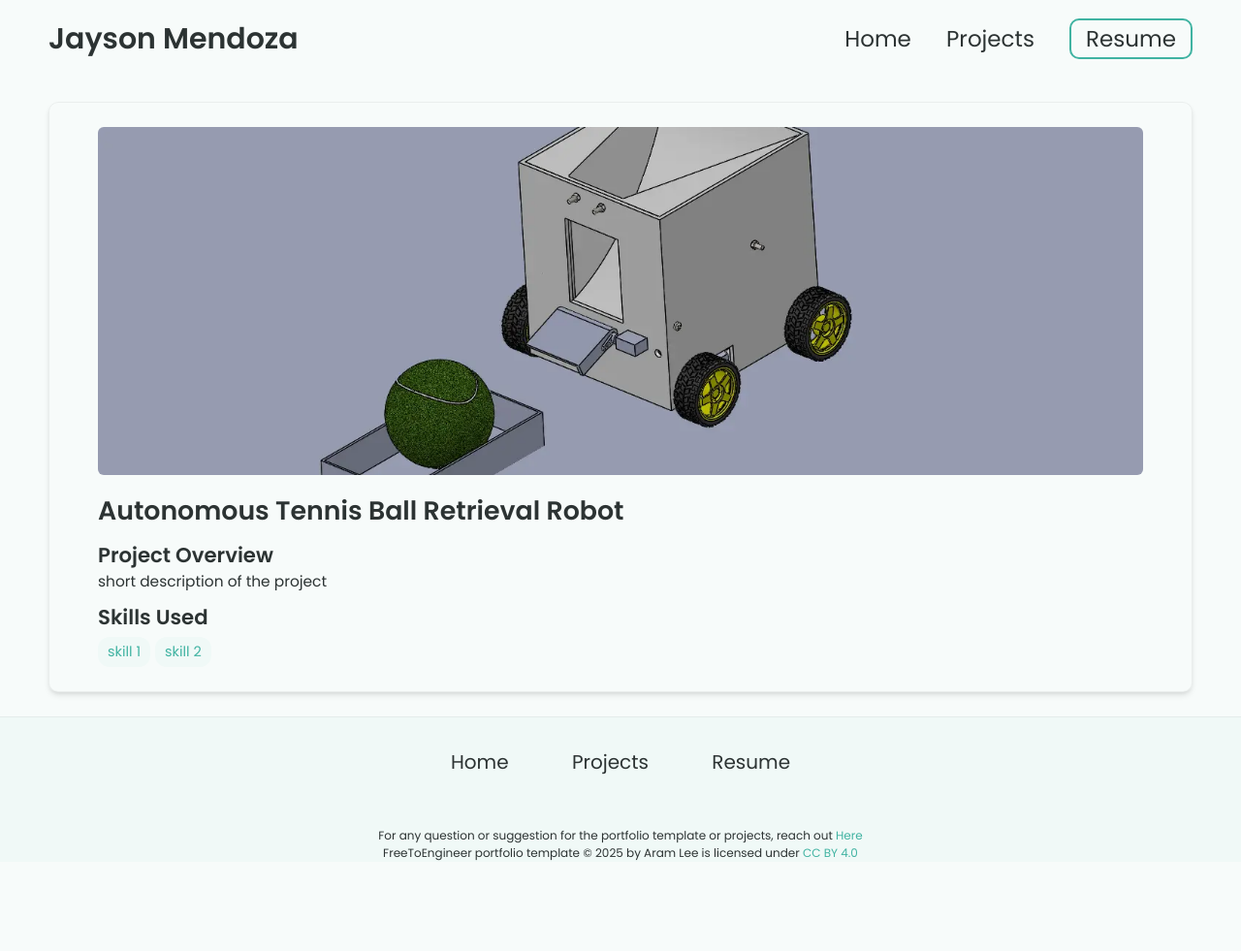
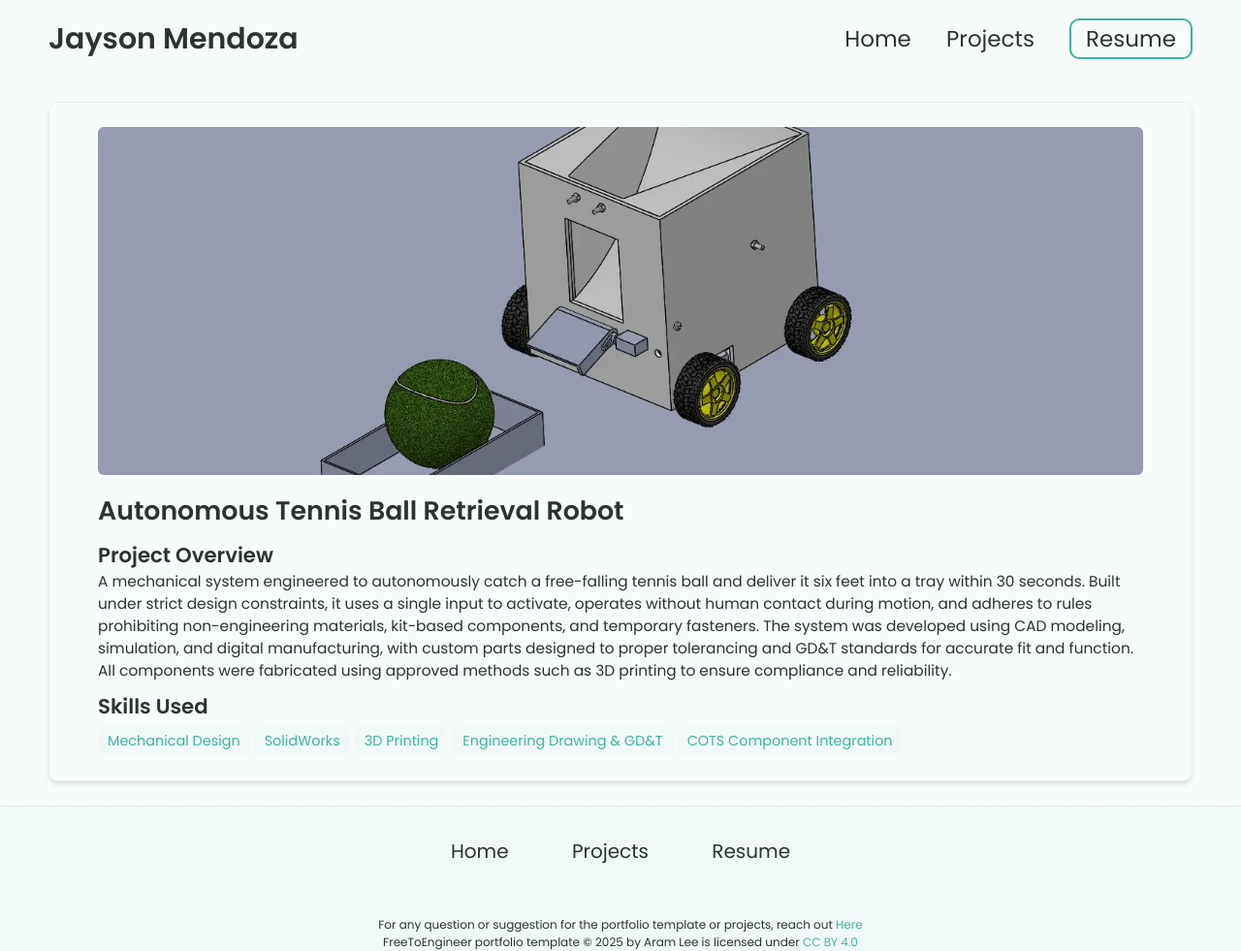
Before and after one commit to jaysonmendoza/jaysonmendoza.github.io, a Jekyll site: the page built from _projects/Autonomous Tennis Ball Retrieval Robot/index.md, in a window 1280 px wide. Shown: the whole page at 97% size. Built offline with Jekyll 4.4.1, drawn with Linux system fonts in a browser that asks for light colours; before the commit the page ends 900 px from its top, so only the background shows below that.

Commit message:
Update index.md

```diff
--- a/_projects/Autonomous Tennis Ball Retrieval Robot/index.md
+++ b/_projects/Autonomous Tennis Ball Retrieval Robot/index.md
@@ -1,9 +1,12 @@
 ---
 layout: post
 title: Autonomous Tennis Ball Retrieval Robot
-description:  short description of the project
+description: A mechanical system engineered to autonomously catch a free-falling tennis ball and deliver it six feet into a tray within 30 seconds. Built under strict design constraints, it uses a single input to activate, operates without human contact during motion, and adheres to rules prohibiting non-engineering materials, kit-based components, and temporary fasteners. The system was developed using CAD modeling, simulation, and digital manufacturing, with custom parts designed to proper tolerancing and GD&T standards for accurate fit and function. All components were fabricated using approved methods such as 3D printing to ensure compliance and reliability.
 skills:
-- skill 1
-- skill 2
+- Mechanical Design
+- SolidWorks
+- 3D Printing
+- Engineering Drawing & GD&T
+- COTS Component Integration
 main-image: /project.webp
 ---
```
